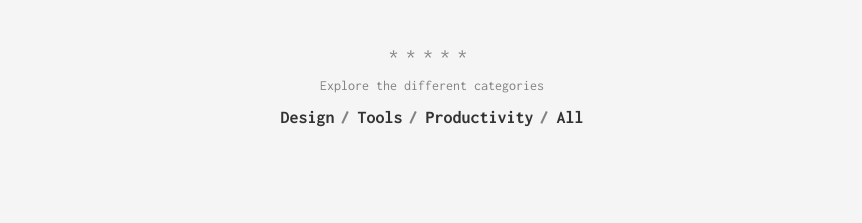
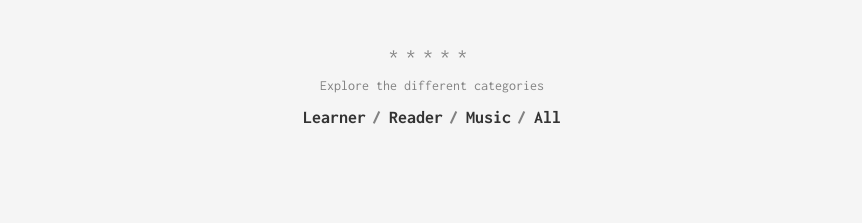
Before and after one commit to ShuangFarmer/old.blog.discard, a Jekyll site: the page built from about.md, in a window 1280 px wide. Shown: the part 793-1016 px from the top of the page, without its empty margins (208-1070 px from the left). Built offline with Jekyll 4.4.1, drawn with Linux system fonts in a browser that asks for light colours.

Commit message:
change category

```diff
--- a/_data/categories.yml
+++ b/_data/categories.yml
@@ -1,8 +1,8 @@
-- slug: design
-  name: Design
+- slug: learner
+  name: Learner
 
-- slug: tools
-  name: Tools
+- slug: reader
+  name: Reader
 
-- slug: productivity
-  name: Productivity
+- slug: music
+  name: Music
--- a/categories/design.html
+++ /dev/null
@@ -1,5 +0,0 @@
----
-layout: category
-category: design
-permalink: /categories/design/
----
--- /dev/null
+++ b/categories/learner.html
@@ -0,0 +1,5 @@
+---
+layout: category
+category: learner
+permalink: /categories/learner/
+---
--- /dev/null
+++ b/categories/music.html
@@ -0,0 +1,5 @@
+---
+layout: category
+category: music
+permalink: /categories/music/
+---
--- a/categories/productivity.html
+++ /dev/null
@@ -1,5 +0,0 @@
----
-layout: category
-category: productivity
-permalink: /categories/productivity/
----
--- /dev/null
+++ b/categories/reader.html
@@ -0,0 +1,5 @@
+---
+layout: category
+category: reader
+permalink: /categories/reader/
+---
--- a/categories/tools.html
+++ /dev/null
@@ -1,5 +0,0 @@
----
-layout: category
-category: tools
-permalink: /categories/tools/
----
```
